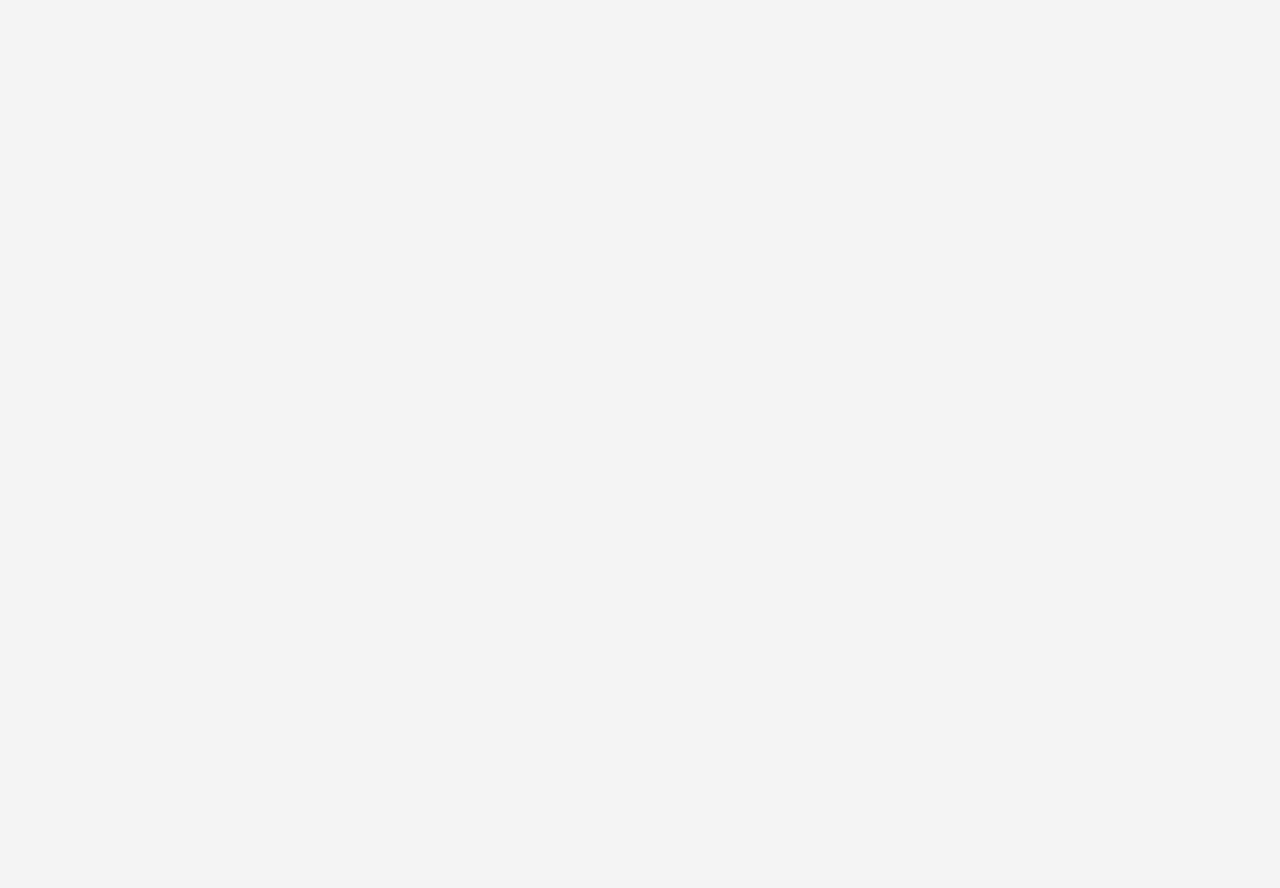
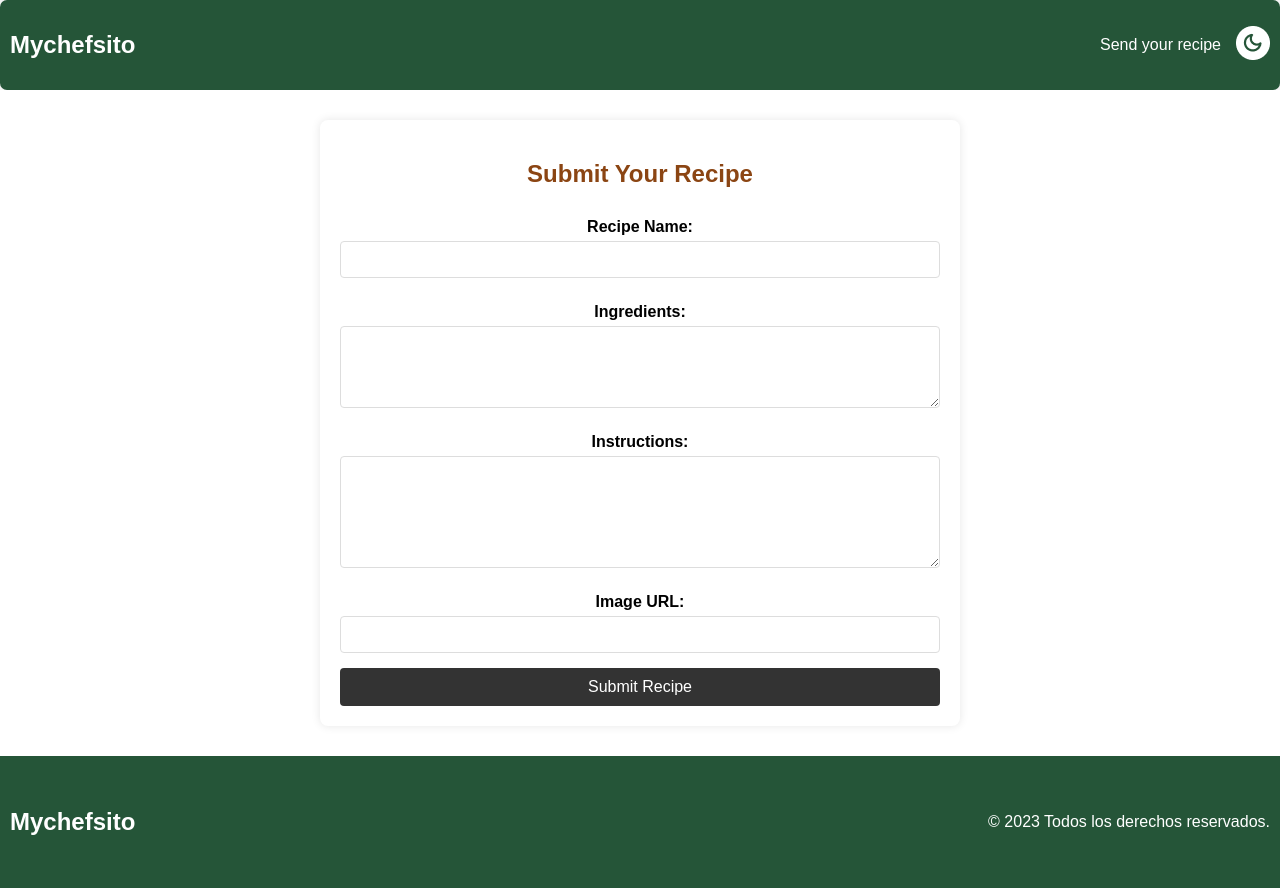
Before and after one commit to Erickferpinedo/bit-first-proyect, a plain HTML site: page formulario.html in a window 1280 px wide. Before the commit the page ends 800 px from the top, so only its background shows below. Drawn offline with Linux system fonts and the light colour scheme.

Commit message:
almost done with everything

```diff
--- a/formulario.css
+++ b/formulario.css
@@ -1,52 +1,59 @@
 /* General Styles */
+html, body {
+  height: 100%;
+  margin: 0;
+}
+
 body {
   font-family: Arial, sans-serif;
-  margin: 0;
-  padding: 0;
   background-color: #f4f4f4;
+  display: flex;
+  flex-direction: column;
 }
 
-header, footer {
-  background-color: #333;
-  color: #fff;
+/* Navbar */
+.navbar {
+  background-color: #255538;
+  padding: 10px;
+  border-radius: 7px;
+}
+
+.navbar-container {
+  display: flex;
+  justify-content: space-between;
+  align-items: center;
 }
 
 .navbar-logo {
-  color: #fff;
+  color: white;
+  font-size: 1.5em;
   text-decoration: none;
-  font-size: 1.5rem;
+  font-weight: bold;
 }
 
 .navbar-menu {
   list-style: none;
-  padding: 0;
+  display: flex;
+  gap: 15px;
+  align-items: center;
+}
+
+.navbar-menu li {
   margin: 0;
 }
 
-.navbar-menu li {
-  display: inline;
-  margin-left: 15px;
+.navbar-menu a {
+  color: white;
+  text-decoration: none;
+  font-size: 1em;
 }
 
-.navbar-menu a {
-  color: #fff;
-  text-decoration: none;
-}
-
-footer {
-  text-align: center;
-  padding: 15px 0;
-}
-
-footer p {
-  margin: 0;
-}
-
-/* Form Styles */
+/* Form Section */
 .form-section {
   padding: 30px;
   background-color: #fff;
   text-align: center;
+  flex: 1; /* This makes the form section take up remaining space */
 }
 
 .form-container {
@@ -92,3 +99,35 @@ footer p {
 .recipe-form button:hover {
   background-color: #555;
 }
+
+/* Footer */
+footer {
+  background-color: #255538;
+  color: #fff;
+  padding: 15px 0;
+  text-align: center;
+}
+
+.footer-container {
+  display: flex;
+  justify-content: space-between;
+  align-items: center;
+  margin: 5px;
+}
+
+.footer-item {
+  text-align: center;
+  margin: 10px 0;
+}
+
+@media (max-width: 768px) {
+  .footer-container {
+    flex-direction: row;
+  }
+}
+
+@media (max-width: 480px) {
+  .footer-item {
+    font-size: 0.9em;
+  }
+}
--- a/formulario.html
+++ b/formulario.html
@@ -9,6 +9,50 @@
   <link rel="stylesheet" href="formulario.css">
 </head>
 <body>
+  <body>
+    <header>
+      <nav class="navbar">
+        <div class="navbar-container">
+          <a href="./Home.html" class="navbar-logo">Mychefsito</a>
+          <ul class="navbar-menu">
+            <li><a href="./formulario.html">Send your recipe</a></li>
+            <li><a href=""><img src="images/Group 37.png" alt="Logo"></a></li>
+          </ul>
+        </div>
+      </nav>
+    </header>
 
+    <section class="form-section">
+      <div class="form-container">
+        <h1>Submit Your Recipe</h1>
+        <form action="#" method="post" class="recipe-form">
+          <label for="recipe-name">Recipe Name:</label>
+          <input type="text" id="recipe-name" name="recipe-name" required>
+
+          <label for="ingredients">Ingredients:</label>
+          <textarea id="ingredients" name="ingredients" rows="4" required></textarea>
+
+          <label for="instructions">Instructions:</label>
+          <textarea id="instructions" name="instructions" rows="6" required></textarea>
+
+          <label for="image-url">Image URL:</label>
+          <input type="url" id="image-url" name="image-url" required>
+
+          <button type="submit">Submit Recipe</button>
+        </form>
+      </div>
+    </section>
+
+    <footer>
+      <nav class="footer">
+        <div class="footer-container">
+          <a href="#" class="navbar-logo">Mychefsito</a>
+          <ul class="navbar-menu">
+            <li><p>&copy; 2023 Todos los derechos reservados.</p></li>
+          </ul>
+        </div>
+      </nav>
+    </footer>
+  </body>
 </body>
 </html>
```
Also changed, not shown: Home.html (+5 -0 lines), receta1.html (+1 -1 lines), receta2.html (+2 -2 lines), receta3.html (+5 -5 lines), receta4.html (+4 -9 lines), receta5.html (+2 -2 lines), receta6.html (+2 -2 lines), 2 other files.
